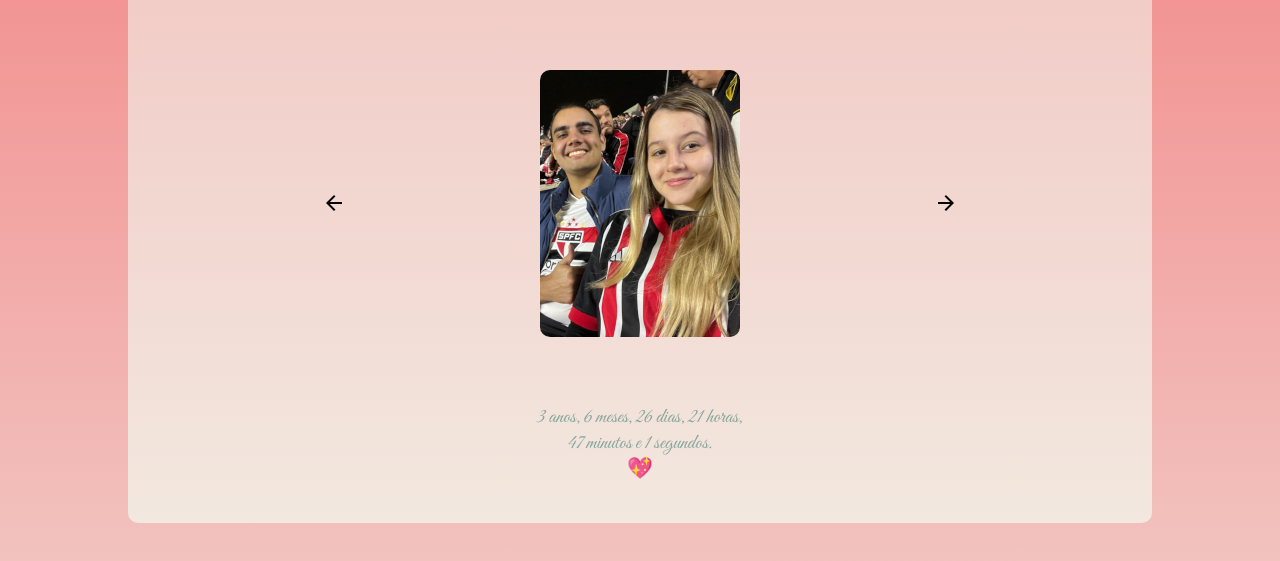
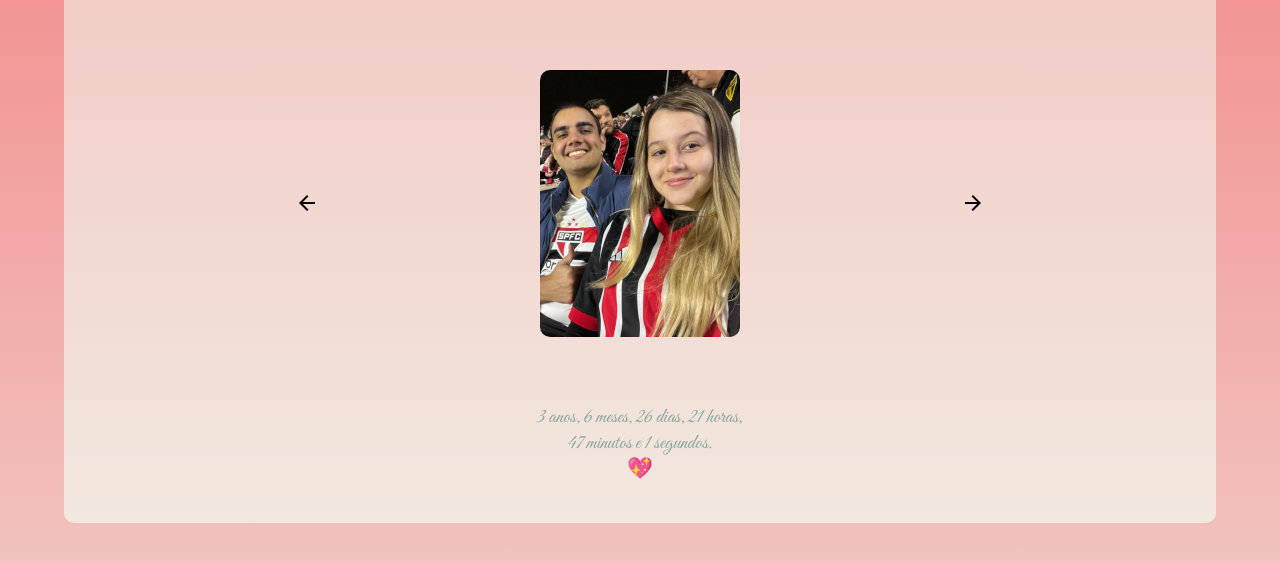
Before and after one commit to Joao-Pedro-Castro-2003/projeto-20tou, a plain HTML site: page index.html in a window 1280 px wide. Shown: the part 197-758 px from the top of the page. Drawn offline with nearby package versions, Linux system fonts and the light colour scheme; a web font is replaced by a local one.

Commit message:
ajustando medidas

```diff
--- a/style/mobile.css
+++ b/style/mobile.css
@@ -40,7 +40,7 @@ body{
 
 main{
     background-image: linear-gradient(to bottom, var(--cor4), var(--cor3));
-    width: 80vw;
+    width: 90vw;
     height: 80vh;
     border-radius: 10px;
     display: grid;
@@ -61,6 +61,7 @@ main > div.fotos{
     width: 100%;
     align-items: center;
     justify-content: space-evenly;
+    padding: 0 10px;
 }
 
 main > div.fotos > img{
```
